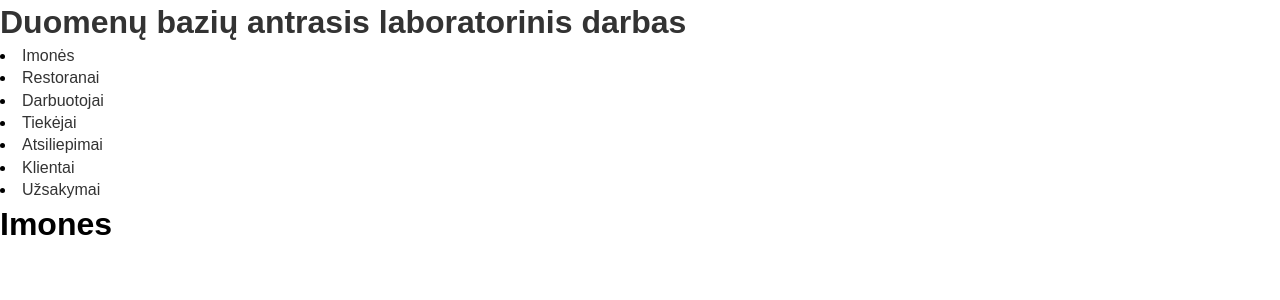
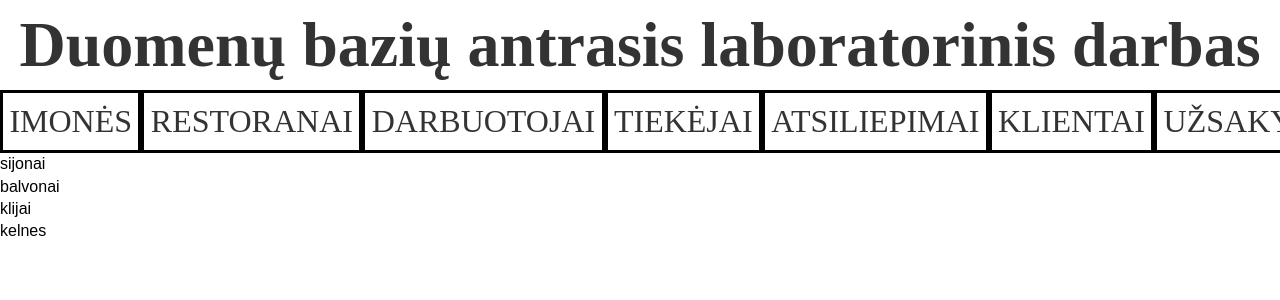
Before and after one commit to MantasDemenius/database-project, a React (Create React App) app: page /imones in a window 1280 px wide. Shown: the top 300 px of the page. Built offline with nearby package versions, Linux system fonts and the light colour scheme.

Commit message:
Componentai israso duomenis is masyvo

```diff
--- a/src/App.js
+++ b/src/App.js
@@ -1,8 +1,8 @@
 import React, { Component } from 'react';
 import './style/style.css';
 
-import Header from './components/pages/Header';
-import Content from './components/pages/Content';
+import Header from './components/includes/Header';
+import Content from './components/includes/Content';
 
 class App extends Component {
 
--- a/src/components/Imones.js
+++ /dev/null
@@ -1,15 +0,0 @@
-import React, { Component } from 'react';
-
-class Imones extends Component {
-
-
-  render() {
-    return (
-      <div >
-        <h1>Imones</h1>
-      </div>
-    );
-  }
-}
-
-export default Imones;
--- a/src/components/pages/Content.js
+++ b/src/components/includes/Content.js
@@ -1,8 +1,8 @@
 import React, { Component } from 'react';
 import { Route } from 'react-router';
 
-import Imones from '../Imones';
-import Index from '../Index';
+import Imones from '../pages/Imones';
+import Index from '../pages/Index';
 
 class Content extends Component {
 
--- /dev/null
+++ b/src/components/includes/Header.js
@@ -0,0 +1,31 @@
+import React from 'react';
+import { Link } from 'react-router-dom';
+
+
+
+function Header() {
+    return (
+      <header>
+        <div className="header">
+          <h1>
+            <Link to="/"><p className="header-logo">Duomenų bazių antrasis laboratorinis darbas</p></Link>
+          </h1>
+          <nav>
+            <div className="navigation-container">
+              <ul className="top-nav">
+                <li><Link to="/imones">Imonės</Link></li>
+                <li><Link to="/restoranai">Restoranai</Link></li>
+                <li><Link to="/darbuotojai">Darbuotojai</Link></li>
+                <li><Link to="/tiekejai">Tiekėjai</Link></li>
+                <li><Link to="/atsiliepimai">Atsiliepimai</Link></li>
+                <li><Link to="/klientai">Klientai</Link></li>
+                <li><Link to="/uzsakymai">Užsakymai</Link></li>
+              </ul>
+            </div>
+          </nav>
+        </div>
+      </header>
+    );
+}
+
+export default Header;
--- /dev/null
+++ b/src/components/pages/ContentItem.js
@@ -0,0 +1,15 @@
+import React, { Component } from 'react';
+
+
+
+class ContentItem extends Component {
+  render() {
+    return (
+      <div>
+        <p>{this.props.item.title}</p>
+      </div>
+    );
+  }
+}
+
+export default ContentItem;
--- a/src/components/pages/Header.js
+++ /dev/null
@@ -1,27 +0,0 @@
-import React from 'react';
-import { Link } from 'react-router-dom';
-
-
-
-function Header() {
-    return (
-      <header>
-        <h1>
-          <Link to="/">Duomenų bazių antrasis laboratorinis darbas</Link>
-        </h1>
-        <nav>
-          <div className="navigation-container">
-            <li><Link to="/imones">Imonės</Link></li>
-            <li><Link to="/restoranai">Restoranai</Link></li>
-            <li><Link to="/darbuotojai">Darbuotojai</Link></li>
-            <li><Link to="/tiekejai">Tiekėjai</Link></li>
-            <li><Link to="/atsiliepimai">Atsiliepimai</Link></li>
-            <li><Link to="/klientai">Klientai</Link></li>
-            <li><Link to="/uzsakymai">Užsakymai</Link></li>
-          </div>
-        </nav>
-      </header>
-    );
-}
-
-export default Header;
--- /dev/null
+++ b/src/components/pages/Imones.js
@@ -0,0 +1,36 @@
+import React, { Component } from 'react';
+import ContentItem from './ContentItem';
+
+class Imones extends Component {
+
+state = {
+  imones:
+  [
+    {
+      id: 1,
+      title: "sijonai"
+    },
+    {
+      id: 2,
+      title: "balvonai"
+    },
+    {
+      id: 3,
+      title: "klijai"
+    },
+    {
+      id: 4,
+      title: "kelnes"
+    }
+  ]
+}
+
+
+  render() {
+    return  this.state.imones.map((record) => (
+      <ContentItem key={record.id} item={record}/>
+    ));
+  }
+}
+
+export default Imones;
--- a/src/style/style.css
+++ b/src/style/style.css
@@ -14,3 +14,33 @@
    color: #333;
    text-decoration: none;
  }
+
+.header {
+  font-family: 'Alex Brush', cursive, 'Cookie';
+  height:30%;
+  font-size: 2em;
+  font-weight: normal;
+  color: #FFD48b;
+  text-align:center;
+}
+
+.navigation-container {
+  width: 100%;
+  position: relative;
+  overflow: hidden;
+  text-align: center;
+}
+
+.top-nav {
+  display: inline-flex;
+  font-size: 1em;
+  text-decoration: none;
+  text-transform: uppercase;
+  font-weight: 400;
+  list-style: none;
+}
+
+.top-nav li {
+  padding: 0.2em;
+  border:black solid;
+}
```
Also changed, not shown: src/components/constants/Array.js (deleted, +0 -24 lines), src/components/constants/ImonesArray.js (added, +25 -0 lines), src/components/pages/Index.js (renamed from src/components/Index.js).
